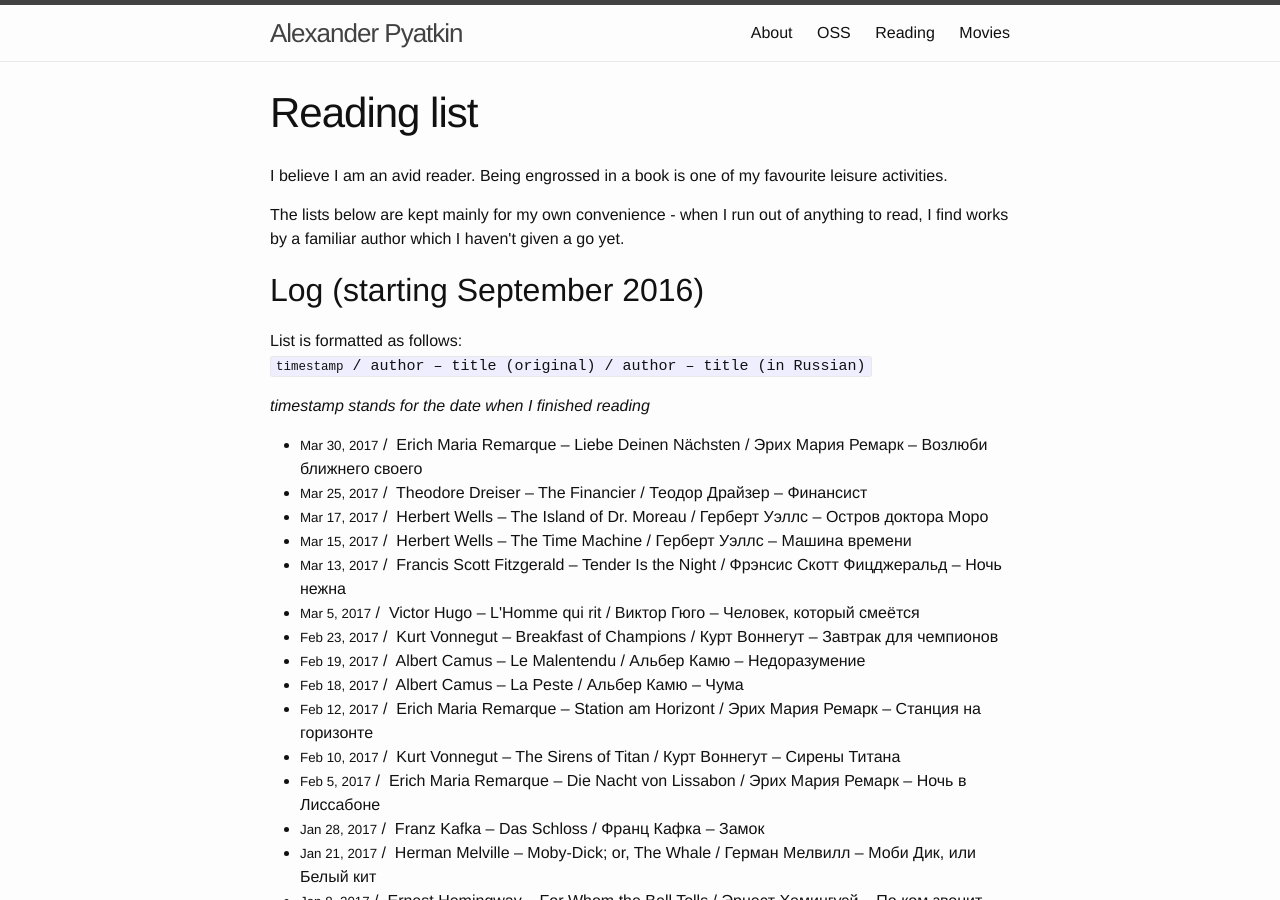
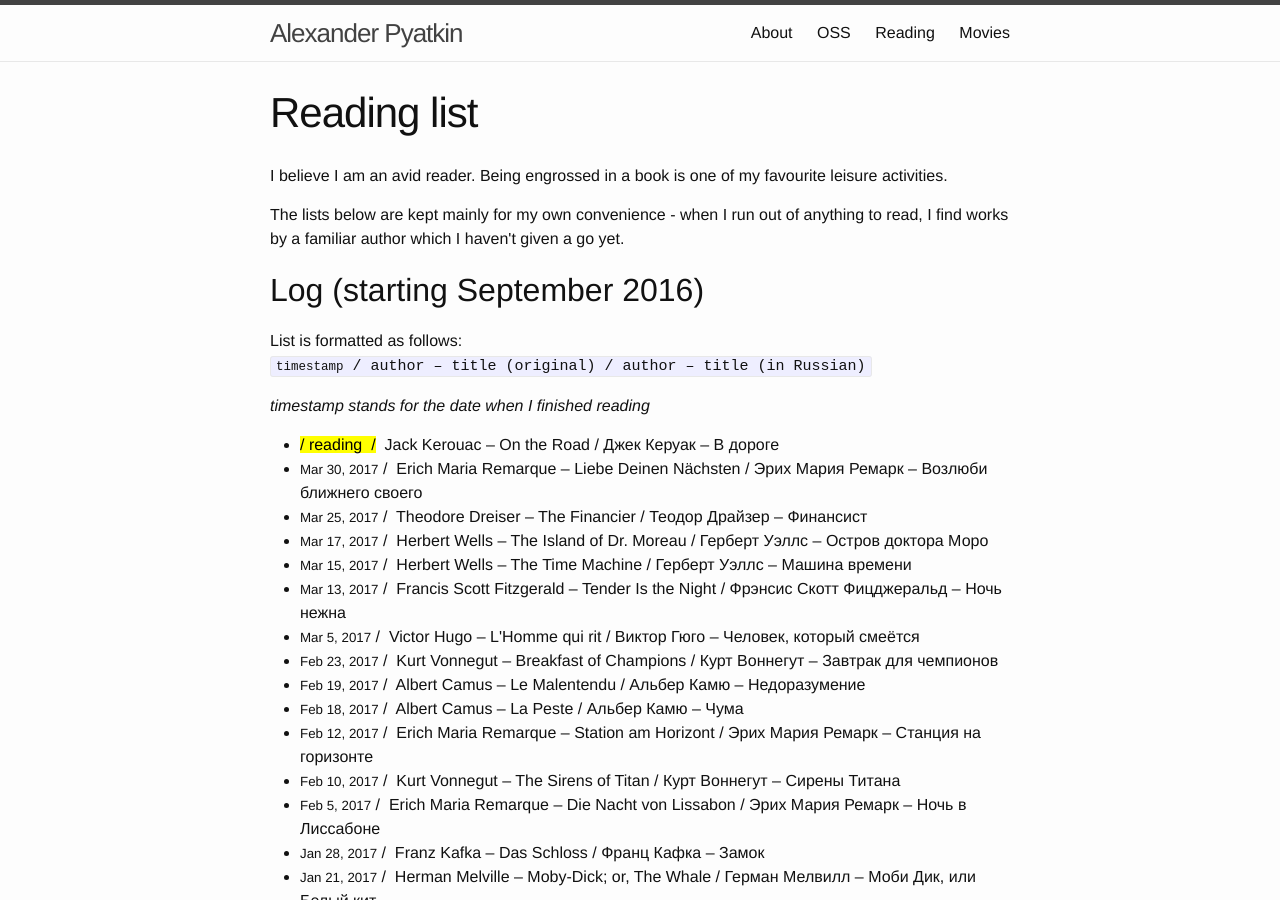
Before and after one commit to aspyatkin/personal-website, a Jekyll site: the page built from reading-list.md, in a window 1280 px wide and 900 px high. Built offline with Jekyll 4.4.1, drawn with Linux system fonts in a browser that asks for light colours.

Commit message:
Update reading list

```diff
--- a/reading-list.md
+++ b/reading-list.md
@@ -5,6 +5,14 @@ short_title: Reading
 permalink: /reading-list/
 top_ndx: 3
 log_list:
+  - reading: yes
+    original:
+      author: 'Jack Kerouac'
+      title: 'On the Road'
+    russian:
+      author: 'Джек Керуак'
+      title: 'В дороге'
+
   - date: 'Mar 30, 2017'
     original:
       author: 'Erich Maria Remarque'
```
